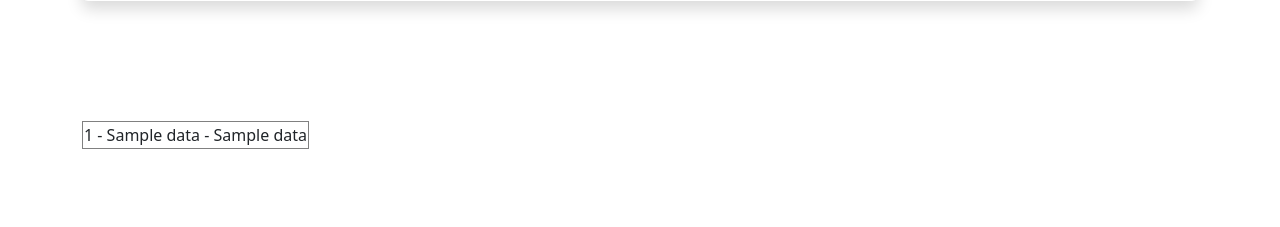
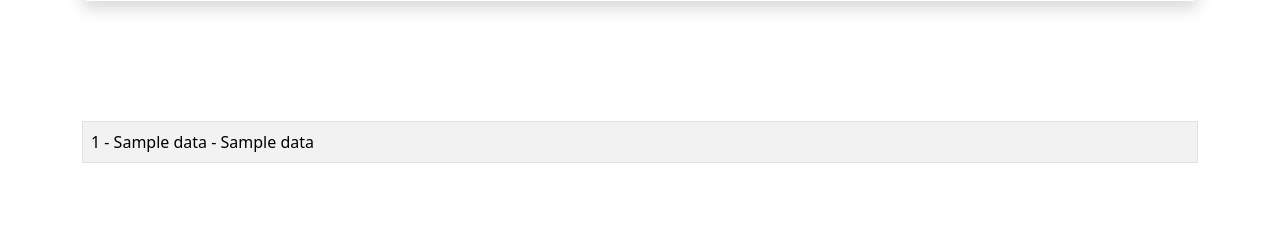
Before and after one commit to orhazout/terrraform_application, a Flask app: page /data in a window 1280 px wide. Shown: the part 511-738 px from the top of the page. Run offline with Flask 3, Linux system fonts and the light colour scheme; a database or web service that is not in the repository returns one stand-in record (values such as "Sample title"); some libraries are stand-ins or nearby versions.

Commit message:
Update data.html

```diff
--- a/templates/data.html
+++ b/templates/data.html
@@ -4,7 +4,7 @@
 {% if name %}
     <h1> Your Pet Was Added !</h1>
     <br/><br/>
-<table class="'table table-hover table-bordered table-striped">
+<table class="table table-hover table-bordered table-striped">
 {% for pet in our_pets %}
     <tr>
     <td>{{ pet[0] }} - {{ pet[1] }} - {{ pet[2] }}</td>
@@ -37,7 +37,7 @@
     </form>
 </div>
 <br/><br/><br/>
-<table class="'table table-hover table-bordered table-striped">
+<table class="table table-hover table-bordered table-striped">
 {% for pet in our_pets %}
     <tr>
     <td>{{ pet[0] }} - {{ pet[1] }} - {{ pet[2] }}</td>
```
